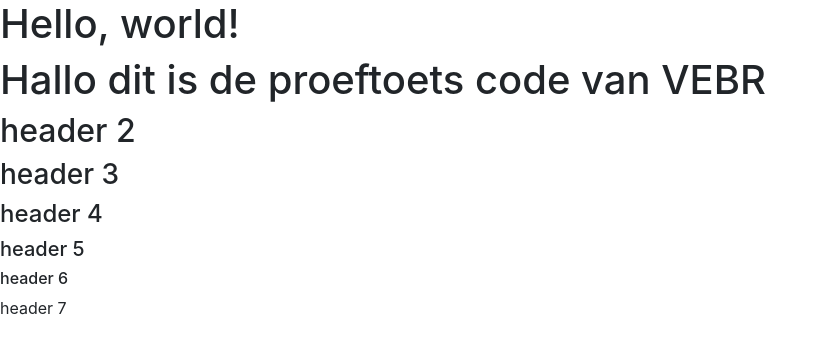
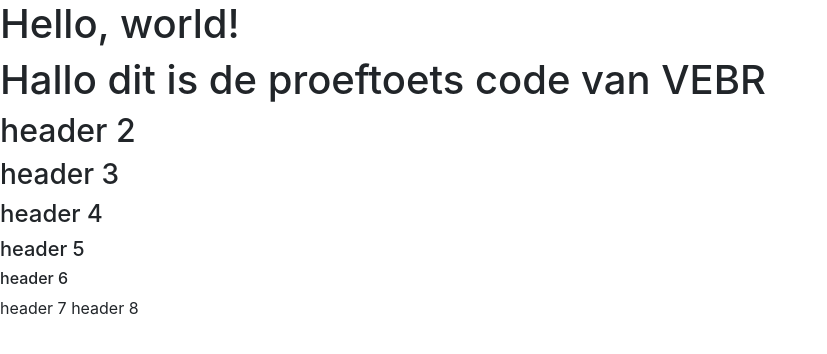
Before and after one commit to Draaqull/ProeftoetsVEBR, a plain HTML site: page index.html in a window 1280 px wide. Shown: the whole page, without its empty margins (0-827 px from the left). Drawn offline with nearby package versions, Linux system fonts and the light colour scheme.

Commit message:
vijfdecommit

```diff
--- a/index.html
+++ b/index.html
@@ -19,6 +19,7 @@
     <h5>header 5</h5>
     <h6>header 6</h6>
     <h7>header 7</h7>
+    <h8>header 8</h8>
 
     <!-- Optional JavaScript -->
     <!-- jQuery first, then Popper.js, then Bootstrap JS -->
```
